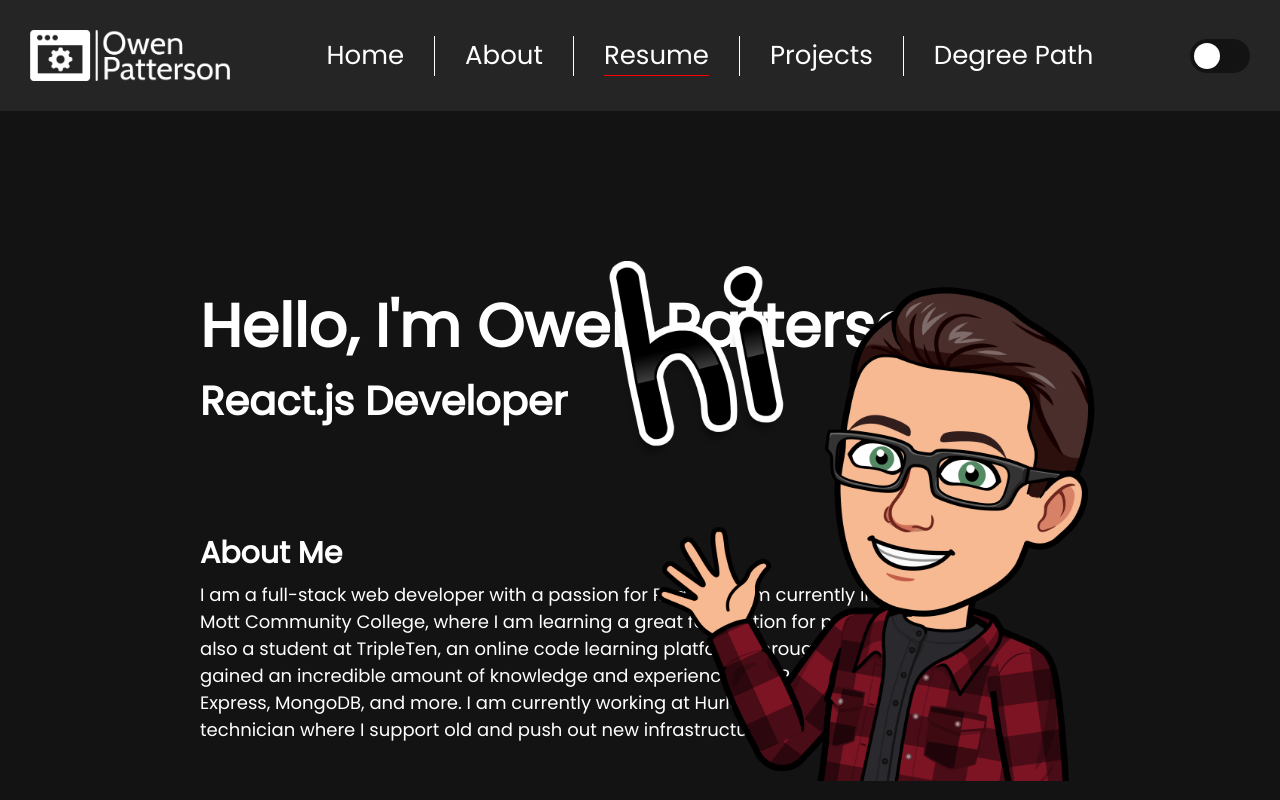
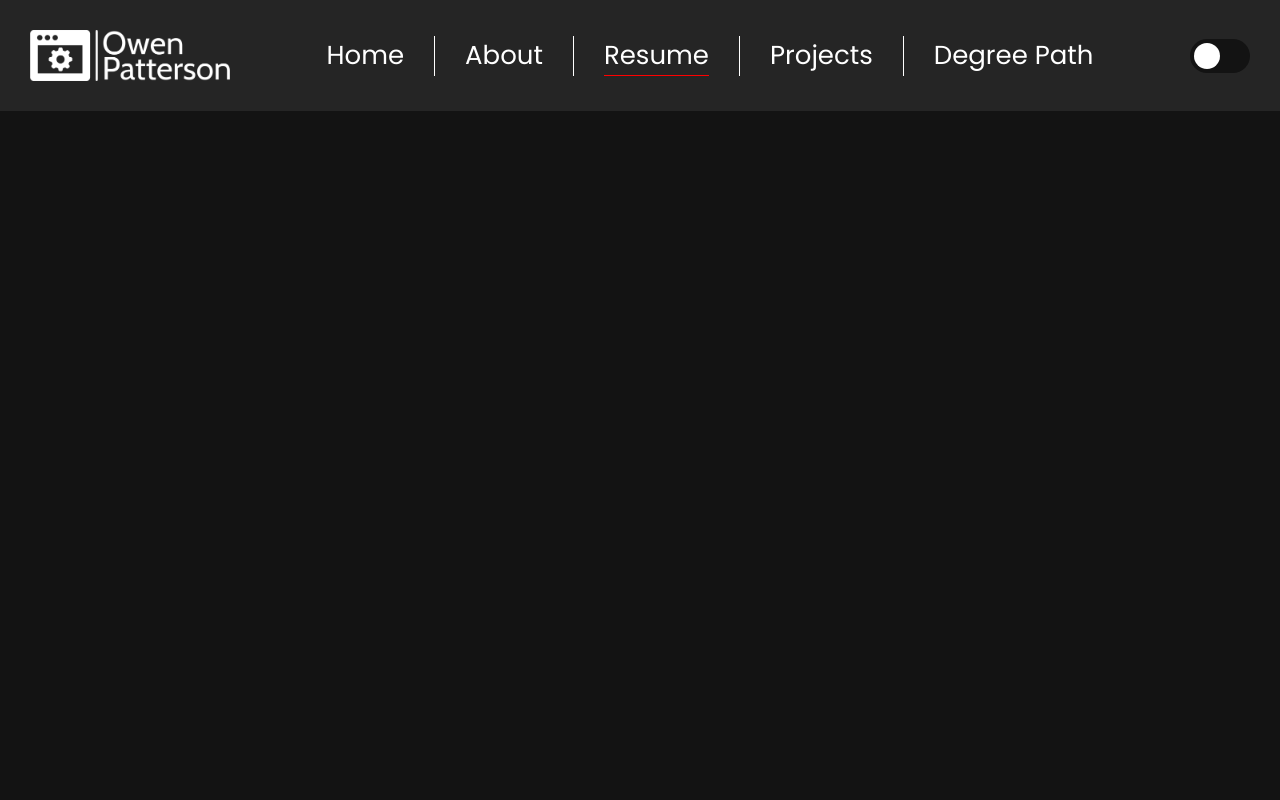
Before and after one commit to owenPatt/Portfolio, a React (Vite) app: page /resume in a window 1280 px wide. Built offline with nearby package versions, Linux system fonts and the light colour scheme.

Commit message:
Started setting up react routes

```diff
--- a/package.json
+++ b/package.json
@@ -12,6 +12,7 @@
   "dependencies": {
     "react": "^18.2.0",
     "react-dom": "^18.2.0",
+    "react-router": "^6.20.0",
     "react-router-dom": "^6.20.0"
   },
   "devDependencies": {
--- a/src/App.jsx
+++ b/src/App.jsx
@@ -1,12 +1,15 @@
 import "./App.css";
 import Home from "./components/Home/Home";
 import Nav from "./components/Nav/Nav";
+import { Routes, Route } from "react-router-dom";
 
 function App() {
   return (
     <div className="page">
       <Nav></Nav>
-      <Home></Home>
+      <Routes>
+        <Route exact path="/" element={<Home />}></Route>
+      </Routes>
     </div>
   );
 }
```
Also changed, not shown: 1 other file (tests, documents, lock files or other folders).
